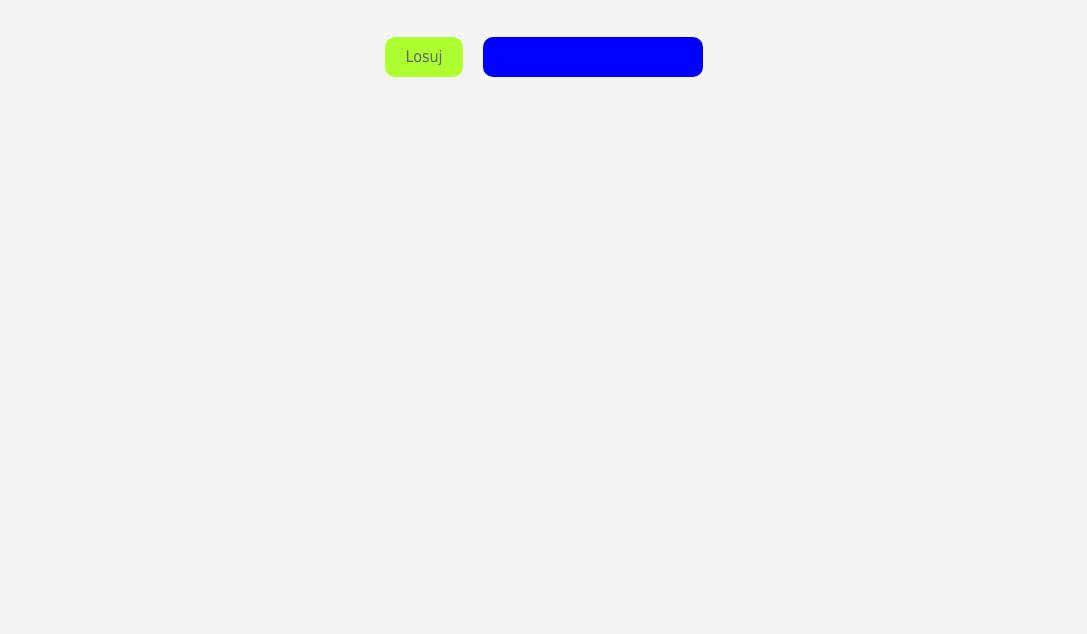
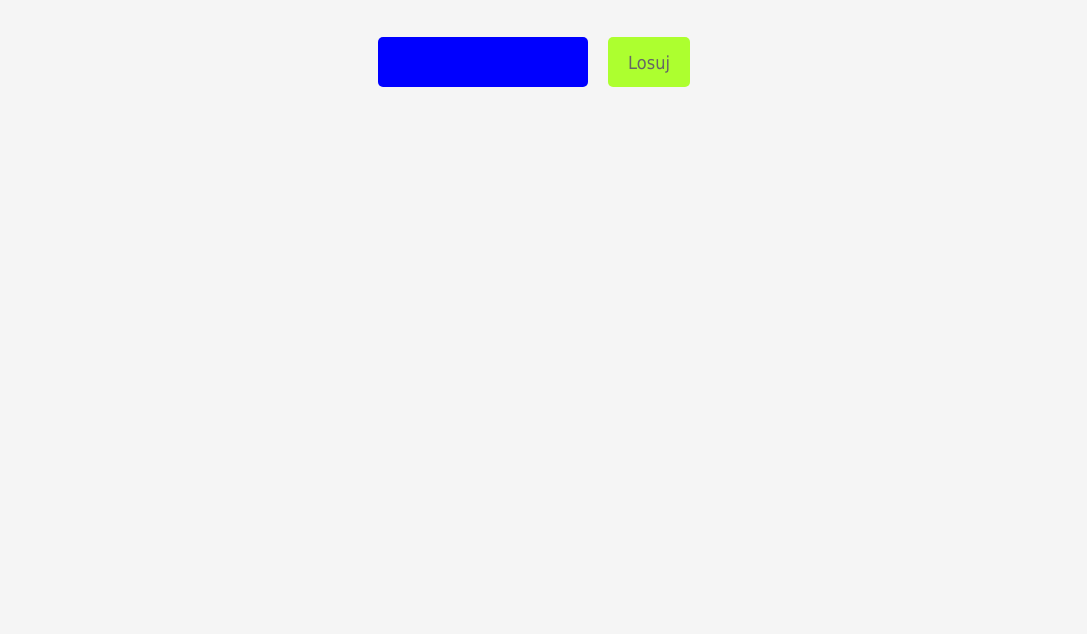
Before and after one commit to piotryfon/portfolio, a plain HTML site: page losowanie/losowanie.html in a window 1280 px wide. Shown: the part 166-800 px from the top of the page, without its empty margins (96-1183 px from the left). Drawn offline with Linux system fonts and the light colour scheme.

Commit message:
zamiana output i button w losowanie.css i a:hover w weather.css

```diff
--- a/losowanie/losowanie.css
+++ b/losowanie/losowanie.css
@@ -48,24 +48,25 @@ h1 {
     flex-wrap: wrap;
 }
 .btn {
-    height: 40px;
+    height: 50px;
     padding: 0 20px;
     border: none;
-    border-radius: 10px;
+    border-radius: 5px;
     background: #adff2f;
     cursor: pointer;
-    font: 16px/40px Tahoma, Arial, sans-serif;
+    font: 18px Tahoma, Arial, sans-serif;
     color: #666;
-    margin-bottom: 10px;
+    margin: 0 20px;
 }
 .output {
-    width: 180px;
-    height: 40px;
-    padding: 0 20px;
-    margin-left: 20px;
-    border-radius: 10px;
+    width: 210px;
+    height: 50px;
+    padding: 12px 10px;
+    margin-bottom: 20px;
+    border-radius: 5px;
     background: #0000ff;
-    font: 16px/40px Tahoma, Arial, sans-serif;
+    font: 18px Tahoma, Arial, sans-serif;
     text-align: center;
     color: #f5f5f5;
+    box-sizing: border-box;
 }
--- a/losowanie/losowanie.html
+++ b/losowanie/losowanie.html
@@ -15,8 +15,8 @@
         </a>
         <h1>Losowanie Dużego Lotka</h1>
         <div class="flex-container">
+            <output id="showNumbers" class="output"></output>
             <button id="getNumbers" class="btn">Losuj</button>
-            <output id="showNumbers" class="output"></output>
         </div>
     </div>
     <script src="losowanie.js"></script>
--- a/weather-app/weather.css
+++ b/weather-app/weather.css
@@ -21,6 +21,7 @@ button{
     width: 120px;
     height: 25px;
     background-color: #91ff00;
+    cursor: pointer;
 }
 input, button{
     margin-top: 10px;
@@ -41,4 +42,8 @@ footer a{
     text-decoration: none;
     color: #91ff00;
     font-size: 19px;
+    transition: 0.3s;
 }
+footer a:hover{
+    color: blue;
+}
```
